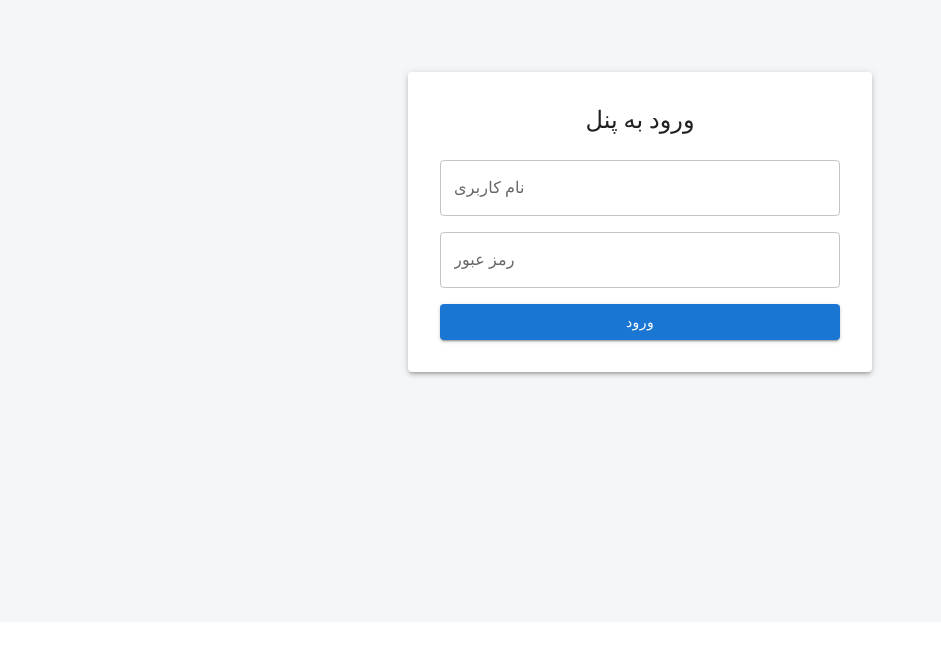
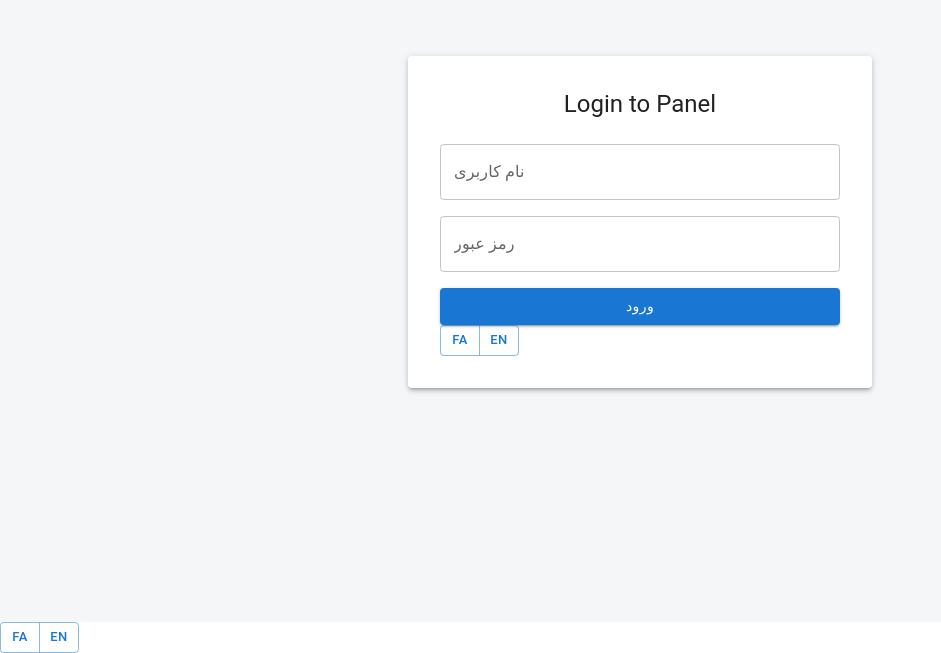
Before and after one commit to alibooresh/Telegram-Inquiry-Panel, a React (Create React App) app: page / in a window 1280 px wide. Shown: the part 178-831 px from the top of the page, without its empty margins (0-941 px from the left). Before the commit the page ends 800 px from the top, so only its background shows below. Built offline with nearby package versions, Linux system fonts and the light colour scheme.

Commit message:
Add multi-language, Add LanguageSwitcher.tsx

```diff
--- a/package.json
+++ b/package.json
@@ -17,8 +17,11 @@
     "@types/react-dom": "^19.1.7",
     "axios": "^1.11.0",
     "formik": "^2.4.6",
+    "i18next": "^25.3.2",
+    "i18next-browser-languagedetector": "^8.2.0",
     "react": "^19.1.1",
     "react-dom": "^19.1.1",
+    "react-i18next": "^15.6.1",
     "react-scripts": "5.0.1",
     "typescript": "^4.9.5",
     "web-vitals": "^2.1.4",
--- a/public/index.html
+++ b/public/index.html
@@ -9,6 +9,7 @@
       name="description"
       content="Web site created using create-react-app"
     />
+    <link href="https://fonts.googleapis.com/css2?family=Vazirmatn&display=swap" rel="stylesheet">
     <link rel="apple-touch-icon" href="%PUBLIC_URL%/logo192.png" />
     <!--
       manifest.json provides metadata used when your web app is installed on a
--- a/src/App.tsx
+++ b/src/App.tsx
@@ -2,10 +2,14 @@ import React from 'react';
 import logo from './logo.svg';
 import './App.css';
 import Example from "./app/example/form/ExampleForm";
+import LanguageSwitcher from "./base/languageswitcher/LanguageSwitcher";
 
 function App() {
   return (
-      <Example/>
+      <>
+          <Example/>
+          <LanguageSwitcher/>
+      </>
   );
 }
 
--- a/src/app/example/form/ExampleForm.tsx
+++ b/src/app/example/form/ExampleForm.tsx
@@ -4,6 +4,8 @@ import {Form, Formik} from "formik";
 import * as Yup from "yup";
 import TextField from "../../../base/fields/textfield/TextField";
 import ExampleService from "../service/ExampleService";
+import {useTranslation} from "react-i18next";
+import LanguageSwitcher from "../../../base/languageswitcher/LanguageSwitcher";
 
 const initialValues = {
     username: "",
@@ -17,13 +19,11 @@ const validationSchema = Yup.object({
 
 
 const Example: React.FC = () => {
+    const { t } = useTranslation();
     const service = new ExampleService();
-    const [response, setResponse] = useState<any>({});
     const handleSubmit = async (values: typeof initialValues) => {
         try {
-            let response;
             service.example({}).then(response => {
-                setResponse(response);
                 localStorage.setItem("token", response.data.token);
                 window.location.href = "/requests";
             }).catch(reason => {
@@ -38,7 +38,7 @@ const Example: React.FC = () => {
         <Box display="flex" justifyContent="center" alignItems="center" minHeight="100vh" bgcolor="#f4f6f8">
             <Paper elevation={3} sx={{padding: 4, width: "100%", maxWidth: 400}}>
                 <Typography variant="h5" textAlign="center" mb={3}>
-                    ورود به پنل
+                    {t('example.title')}
                 </Typography>
                 <Formik
                     initialValues={initialValues}
@@ -55,6 +55,7 @@ const Example: React.FC = () => {
                         <Button type="submit" variant="contained" color="primary" fullWidth>
                             ورود
                         </Button>
+                        <LanguageSwitcher/>
                     </Form>
                 </Formik>
             </Paper>
--- /dev/null
+++ b/src/base/languageswitcher/LanguageSwitcher.tsx
@@ -0,0 +1,20 @@
+import { Button, ButtonGroup } from "@mui/material";
+import { useTranslation } from "react-i18next";
+
+const LanguageSwitcher: React.FC = () => {
+    const { i18n } = useTranslation();
+
+    const changeLanguage = (lng: string) => {
+        i18n.changeLanguage(lng);
+        document.body.dir = lng === "fa" ? "rtl" : "ltr"; // تغییر جهت متن
+    };
+
+    return (
+        <ButtonGroup size="small">
+            <Button onClick={() => changeLanguage("fa")}>FA</Button>
+            <Button onClick={() => changeLanguage("en")}>EN</Button>
+        </ButtonGroup>
+    );
+};
+
+export default LanguageSwitcher;
--- /dev/null
+++ b/src/i18n/index.ts
@@ -0,0 +1,22 @@
+import i18n from "i18next";
+import { initReactI18next } from "react-i18next";
+import LanguageDetector from "i18next-browser-languagedetector";
+
+import fa from "./locales/fa.json";
+import en from "./locales/en.json";
+
+i18n
+    .use(LanguageDetector)
+    .use(initReactI18next)
+    .init({
+        resources: {
+            fa: { translation: fa },
+            en: { translation: en },
+        },
+        fallbackLng: "en",
+        interpolation: {
+            escapeValue: false,
+        },
+    });
+
+export default i18n;
--- /dev/null
+++ b/src/i18n/locales/en.json
@@ -0,0 +1,5 @@
+{
+  "example": {
+    "title": "Login to Panel"
+  }
+}
--- /dev/null
+++ b/src/i18n/locales/fa.json
@@ -0,0 +1,5 @@
+{
+  "example": {
+    "title": "ورود به پنل"
+  }
+}
--- a/src/index.css
+++ b/src/index.css
@@ -1,11 +1,10 @@
 body {
   margin: 0;
-  font-family: -apple-system, BlinkMacSystemFont, 'Segoe UI', 'Roboto', 'Oxygen',
-    'Ubuntu', 'Cantarell', 'Fira Sans', 'Droid Sans', 'Helvetica Neue',
-    sans-serif;
+  font-family: 'Vazirmatn';
   -webkit-font-smoothing: antialiased;
   -moz-osx-font-smoothing: grayscale;
 }
+
 
 code {
   font-family: source-code-pro, Menlo, Monaco, Consolas, 'Courier New',
--- a/src/index.tsx
+++ b/src/index.tsx
@@ -3,6 +3,7 @@ import ReactDOM from 'react-dom/client';
 import './index.css';
 import App from './App';
 import reportWebVitals from './reportWebVitals';
+import "./i18n";
 
 const root = ReactDOM.createRoot(
   document.getElementById('root') as HTMLElement
```
Also changed, not shown: 1 other file (tests, documents, lock files or other folders).
